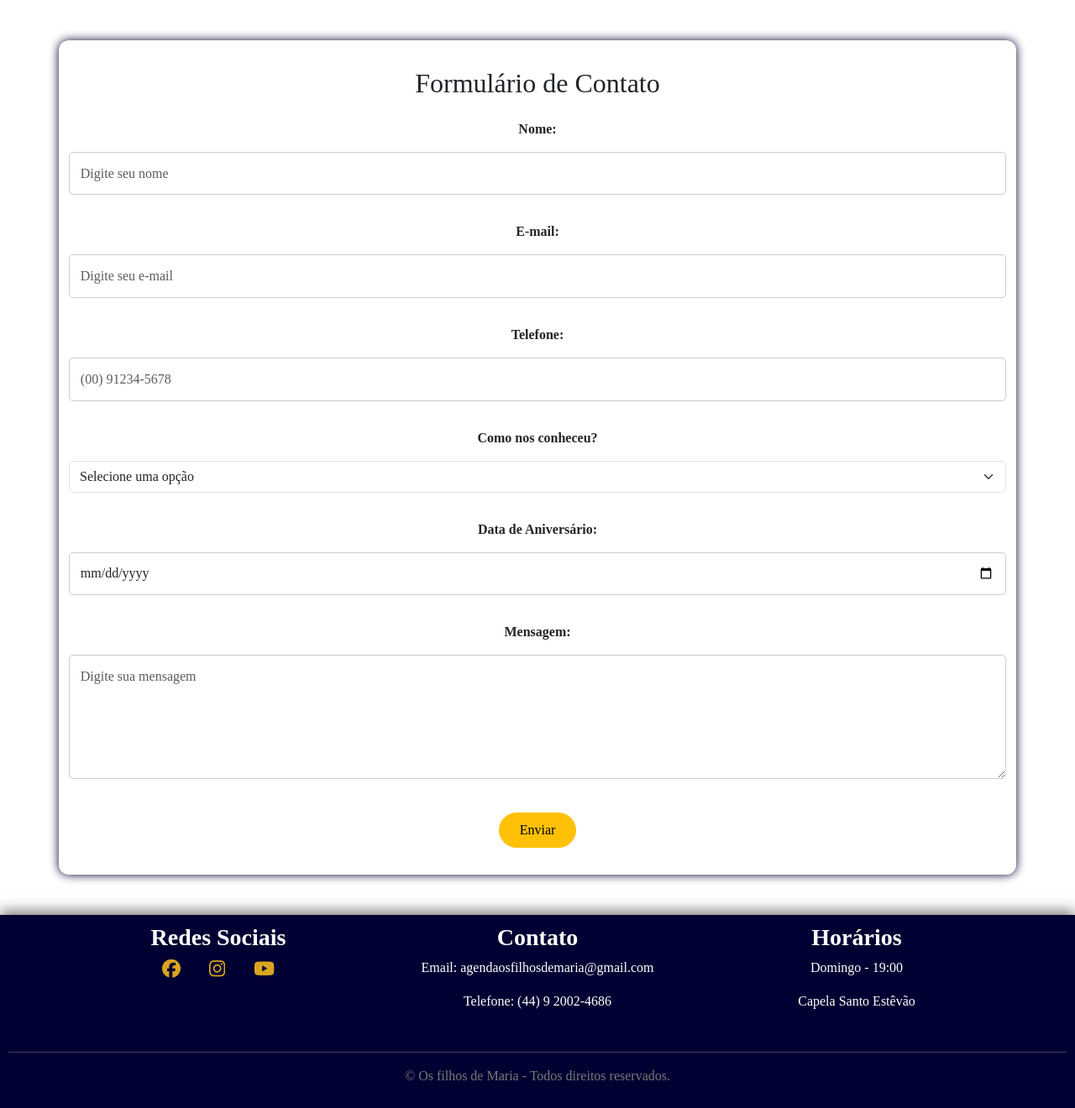
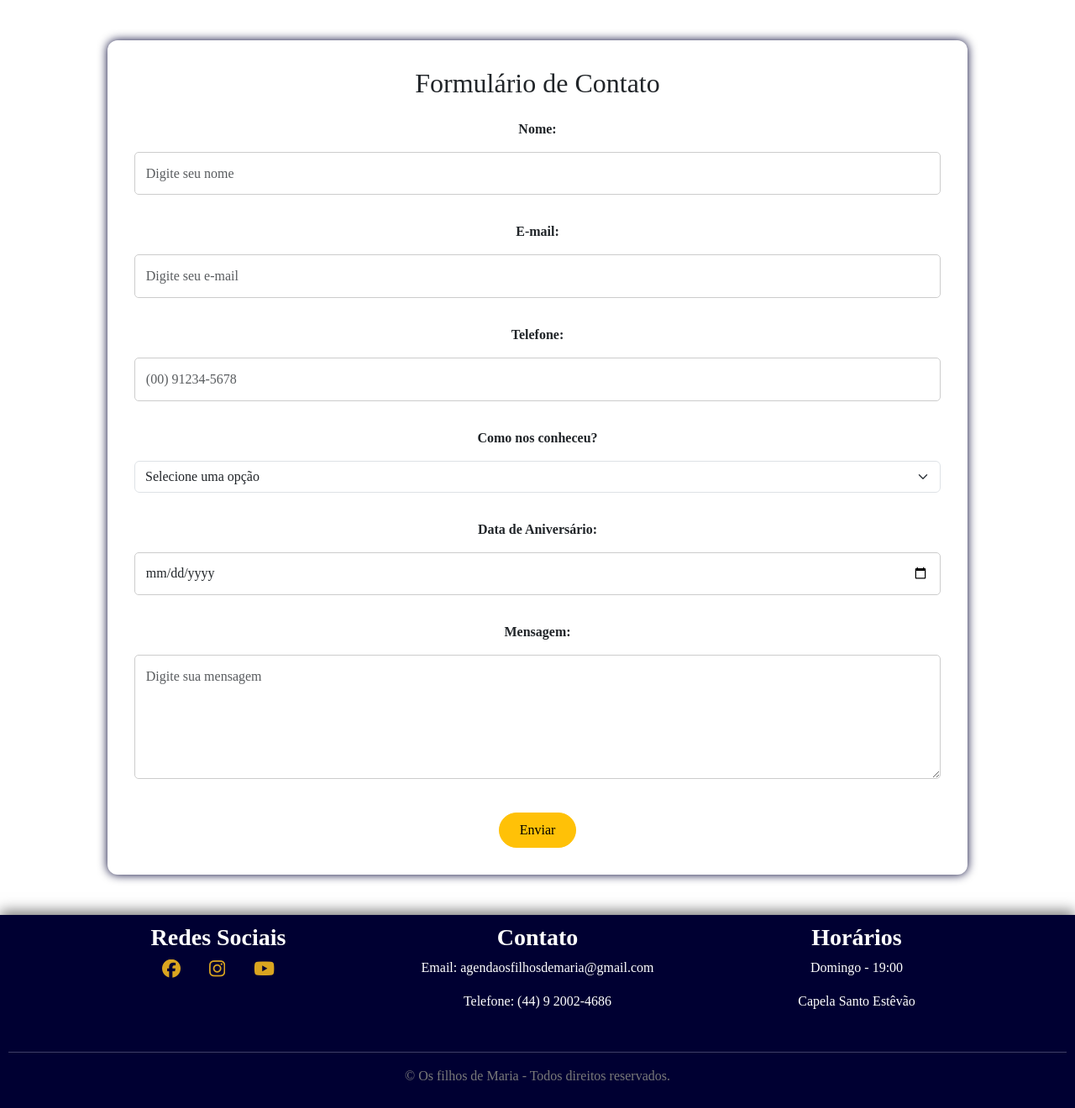
Before and after one commit to GabrielZafani/Projeto-m2, a PHP site: page /contato in a window 1280 px wide. Shown: the part 79-1399 px from the top of the page at 84% size. Run offline with PHP 8.4, Linux system fonts and the light colour scheme; some libraries are stand-ins or nearby versions.

Commit message:
formulario
atualizacao de container

```diff
--- a/paginas/contato.php
+++ b/paginas/contato.php
@@ -2,7 +2,7 @@
 <link href="https://cdn.jsdelivr.net/npm/bootstrap@5.3.3/dist/css/bootstrap.min.css" rel="stylesheet">
 <script src="https://cdn.jsdelivr.net/npm/bootstrap@5.3.3/dist/js/bootstrap.bundle.min.js"></script>
 
-<section class="container my-5">
+<section class="container4 my-5">
   <h2 class="text-center mb-4">Formulário de Contato</h2>
 
   <div id="alerta"></div>
```
